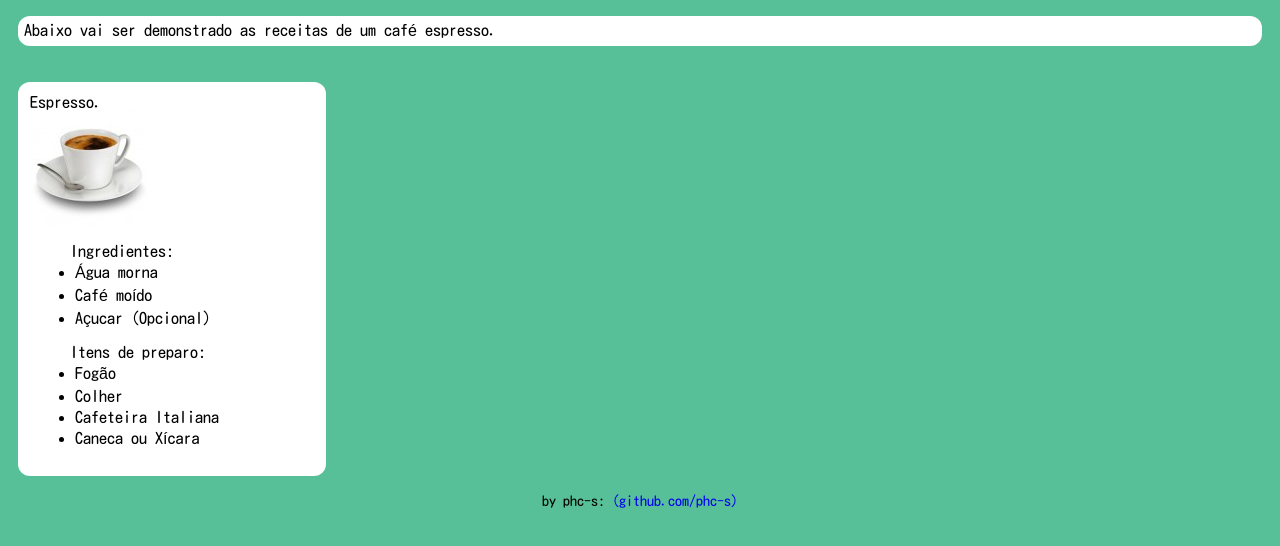
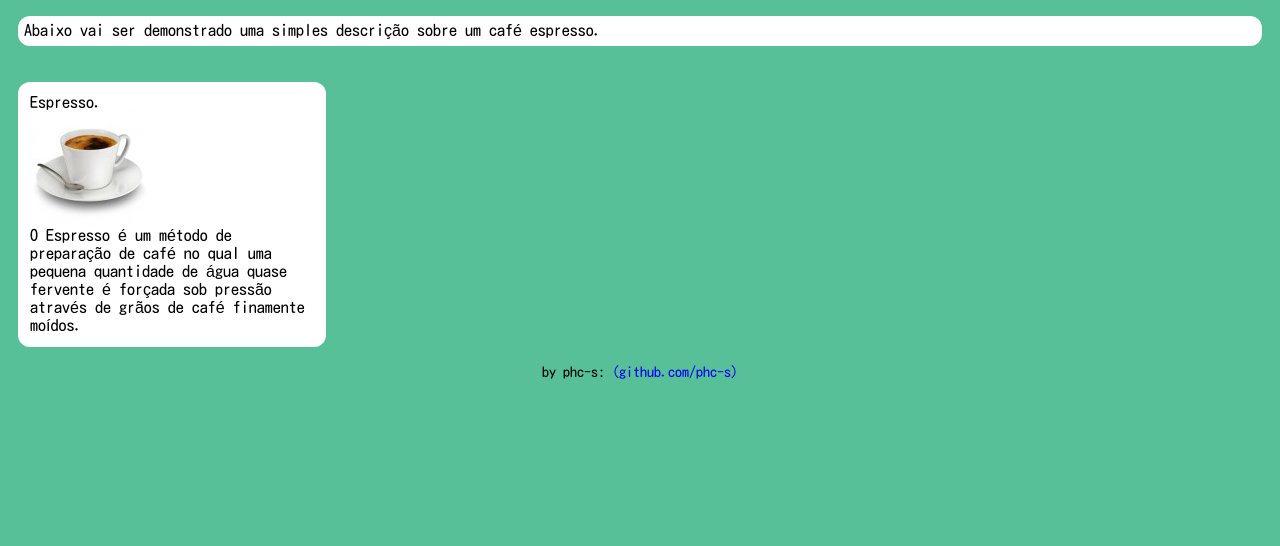
Before and after one commit to phc-s/wecaffe, a plain HTML site: page Index/espresso_recipe.html in a window 1280 px wide. Shown: the part 60-606 px from the top of the page. Drawn offline with Linux system fonts and the light colour scheme.

Commit message:
General file naming fixes.

```diff
--- a/Index/ingredients.html
+++ b/Index/espresso_recipe.html
@@ -2,7 +2,7 @@
 
 <html>
 <header>
-    <img src="../image/logo_footer.png" alt="we caffe logotype">
+    <img src="../image/logo_header.png" alt="we caffe logotype">
     <a href="./index.html" title="Clique me para voltar!"><strong
             style="font-family:'Times New Roman', Times, serif; font-size: 50px; color: rgb(88, 192, 152);;; justify-content: center; vertical-align: top; font-weight: 700;">
             we caffe! </strong></a>
@@ -10,25 +10,16 @@
 
 <body>
     <div class="maincard">
-        <p> Abaixo vai ser demonstrado as receitas de um café espresso.</p>
+        <p> Abaixo vai ser demonstrado uma simples descrição sobre um café espresso.</p>
     </div>
     <div class="container">
         <div class="card">
             <p> Espresso.</p>
             <div style="display: flex; flex-direction: row;">
-                <img src="../image/expresso.png" title="Espresso.">
+                <img src="../image/espresso.png" title="Espresso.">
             </div>
-            <ul> Ingredientes:
-                <li>Água morna</li>
-                <li>Café moído</li>
-                <li>Açucar (Opcional)</li>
-            </ul>
-            <ul> Itens de preparo:
-                <li>Fogão</li>
-                <li>Colher</li>
-                <li>Cafeteira Italiana</li>
-                <li>Caneca ou Xícara</li>
-            </ul>
+            <p>O Espresso é um método de preparação de café no qual uma pequena quantidade de água quase fervente é
+                forçada sob pressão através de grãos de café finamente moídos.</p>
         </div>
     </div>
 </body>
```
Also changed, not shown: Index/expresso_recipe.html (+1 -1 lines), Index/index.html (+3 -3 lines), Index/instructions.html (+3 -3 lines), image/espresso.png (added), image/logo_header.png (added).
